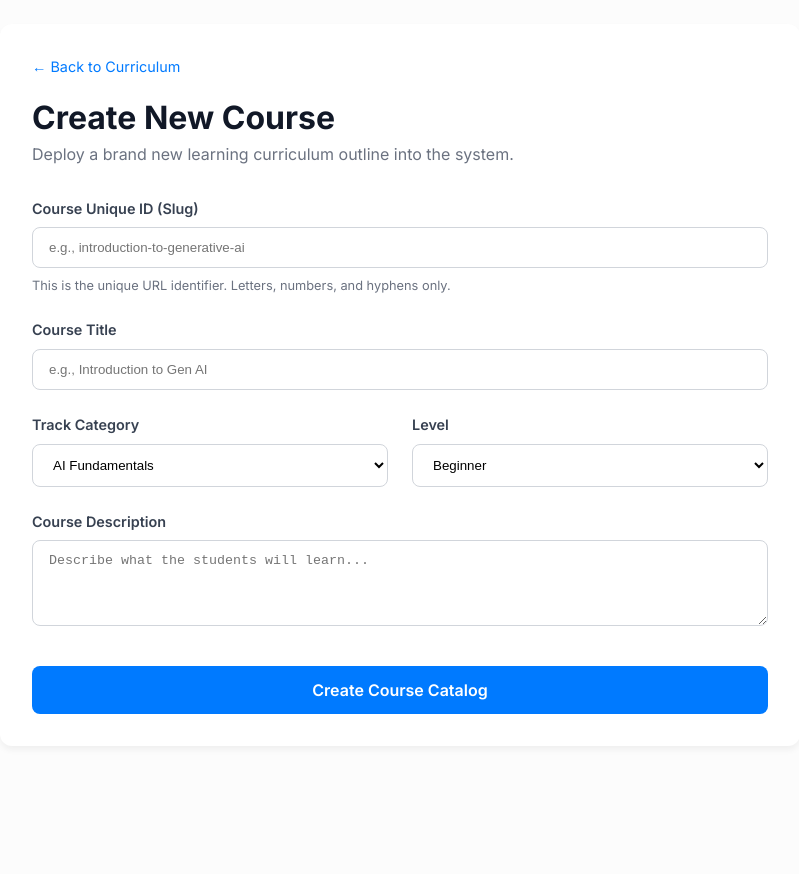
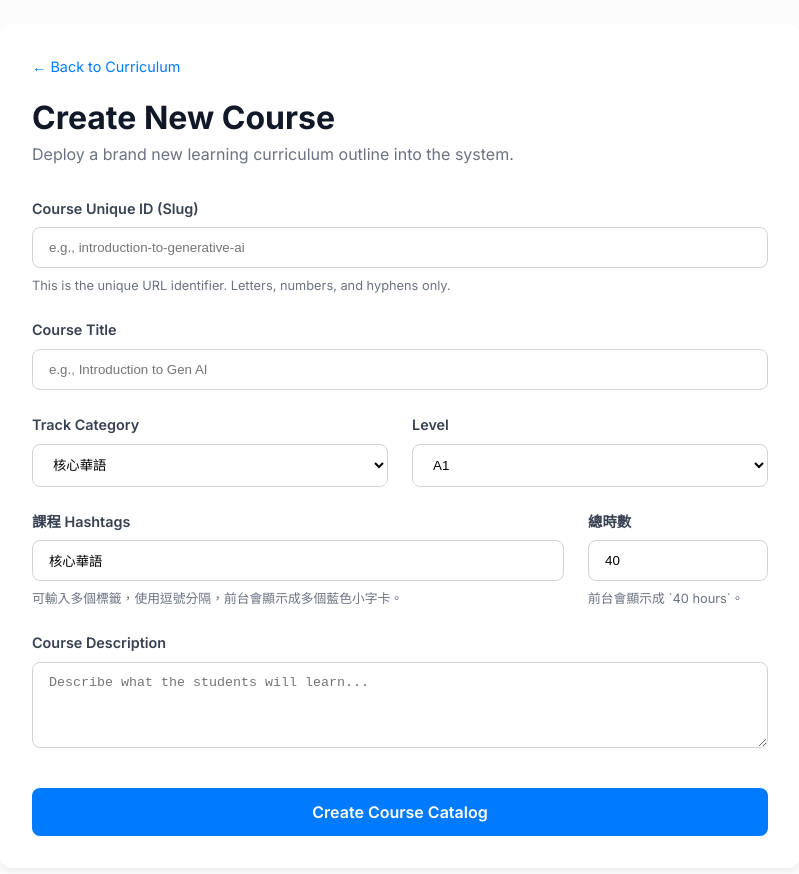
Before and after one commit to 105703003jerry-glitch/tku, a Next.js app: page /admin/courses/new in a window 1280 px wide. Shown: the top 874 px of the page, without its empty margins (240-1039 px from the left). Before the commit the page ends 800 px from the top, so only its background shows below. Built offline with nearby package versions, Linux system fonts and the light colour scheme.

Commit message:
Refine course metadata editing and display

```diff
--- a/app/admin/courses/actions.js
+++ b/app/admin/courses/actions.js
@@ -2,6 +2,7 @@
 
 import db from '@/api/_lib/db';
 import { getAuthUser } from '@/app/lib/authSession';
+import { buildTrackMetadata, formatDurationLabel } from '@/app/lib/courseMeta';
 import { revalidatePath } from 'next/cache';
 
 // Verify Admin Role before execution
@@ -21,15 +22,12 @@ export async function createCourse(formData) {
     const title = formData.get('title');
     const description = formData.get('description');
     const trackKey = formData.get('trackKey');
+    const trackLabels = formData.get('trackLabels');
     const levelKey = formData.get('levelKey');
+    const durationHours = formData.get('durationHours');
     const summary = description;
-    const trackLabelZh = trackKey === 'ai-fundamentals'
-      ? 'AI Fundamentals'
-      : trackKey === 'data-engineering'
-        ? 'Data Engineering'
-        : 'Career Path';
-    const trackLabelEn = trackLabelZh;
-    const durationLabel = 'Self-paced';
+    const trackMeta = buildTrackMetadata(trackKey, trackLabels);
+    const durationLabel = formatDurationLabel(durationHours);
     const instructorName = 'TKU Team';
     const formatLabel = 'Video lessons';
     const audienceLabel = 'All learners';
@@ -49,9 +47,9 @@ export async function createCourse(formData) {
       )
       VALUES (
         ${id},
-        ${trackKey},
-        ${trackLabelZh},
-        ${trackLabelEn},
+        ${trackMeta.trackKey},
+        ${trackMeta.trackLabelZh},
+        ${trackMeta.trackLabelEn},
         ${levelKey},
         ${durationLabel},
         ${instructorName},
@@ -183,13 +181,26 @@ export async function updateCourseDetails(formData) {
     const title = formData.get('title');
     const description = formData.get('description');
     const status = formData.get('status');
+    const trackKey = formData.get('trackKey');
+    const trackLabels = formData.get('trackLabels');
+    const levelKey = formData.get('levelKey');
+    const durationHours = formData.get('durationHours');
+    const trackMeta = buildTrackMetadata(trackKey, trackLabels);
+    const durationLabel = formatDurationLabel(durationHours);
 
     if (!id || !title) throw new Error("Missing required fields");
 
     // Update courses table
     await sql`
       UPDATE courses
-      SET status = ${status}, updated_at = NOW()
+      SET
+        track_key = ${trackMeta.trackKey},
+        track_label_zh = ${trackMeta.trackLabelZh},
+        track_label_en = ${trackMeta.trackLabelEn},
+        level_key = ${levelKey},
+        duration_label = ${durationLabel},
+        status = ${status},
+        updated_at = NOW()
       WHERE id = ${id}
     `;
 
--- a/app/admin/courses/new/page.jsx
+++ b/app/admin/courses/new/page.jsx
@@ -3,12 +3,15 @@
 import { useState, useTransition } from 'react';
 import { useRouter } from 'next/navigation';
 import { createCourse } from '../actions';
+import { TRACK_OPTIONS, LEVEL_OPTIONS } from '@/app/lib/courseMeta';
 import Link from 'next/link';
 
 export default function NewCoursePage() {
   const router = useRouter();
   const [isPending, startTransition] = useTransition();
   const [errorMsg, setErrorMsg] = useState(null);
+  const [trackKey, setTrackKey] = useState(TRACK_OPTIONS[0].key);
+  const [trackLabels, setTrackLabels] = useState(TRACK_OPTIONS[0].labelZh);
 
   const handleSubmit = (e) => {
     e.preventDefault();
@@ -58,20 +61,54 @@ export default function NewCoursePage() {
           <div style={{ display: 'flex', gap: '24px' }}>
             <div style={{ flex: 1, display: 'flex', flexDirection: 'column', gap: '8px' }}>
               <label style={{ fontWeight: 600, fontSize: '0.9rem', color: '#374151' }}>Track Category</label>
-              <select name="trackKey" required style={{ padding: '12px 16px', border: '1px solid #d1d5db', borderRadius: '8px', width: '100%', backgroundColor: 'white' }}>
-                <option value="ai-fundamentals">AI Fundamentals</option>
-                <option value="data-engineering">Data Engineering</option>
-                <option value="career-development">Career Path</option>
+              <select
+                name="trackKey"
+                required
+                value={trackKey}
+                onChange={(event) => {
+                  const nextTrackKey = event.target.value;
+                  const nextOption = TRACK_OPTIONS.find((option) => option.key === nextTrackKey);
+                  setTrackKey(nextTrackKey);
+                  if (nextOption) {
+                    setTrackLabels(nextOption.labelZh);
+                  }
+                }}
+                style={{ padding: '12px 16px', border: '1px solid #d1d5db', borderRadius: '8px', width: '100%', backgroundColor: 'white' }}
+              >
+                {TRACK_OPTIONS.map((option) => (
+                  <option key={option.key} value={option.key}>{option.labelZh}</option>
+                ))}
               </select>
             </div>
 
             <div style={{ flex: 1, display: 'flex', flexDirection: 'column', gap: '8px' }}>
               <label style={{ fontWeight: 600, fontSize: '0.9rem', color: '#374151' }}>Level</label>
               <select name="levelKey" required style={{ padding: '12px 16px', border: '1px solid #d1d5db', borderRadius: '8px', width: '100%', backgroundColor: 'white' }}>
-                <option value="beginner">Beginner</option>
-                <option value="intermediate">Intermediate</option>
-                <option value="advanced">Advanced</option>
+                {LEVEL_OPTIONS.map((level) => (
+                  <option key={level} value={level}>{level}</option>
+                ))}
               </select>
+            </div>
+          </div>
+
+          <div style={{ display: 'flex', gap: '24px', flexWrap: 'wrap' }}>
+            <div style={{ flex: '1 1 380px', display: 'flex', flexDirection: 'column', gap: '8px' }}>
+              <label style={{ fontWeight: 600, fontSize: '0.9rem', color: '#374151' }}>課程 Hashtags</label>
+              <input
+                name="trackLabels"
+                type="text"
+                value={trackLabels}
+                onChange={(event) => setTrackLabels(event.target.value)}
+                placeholder="例如：核心華語, 口說訓練, 初級"
+                style={{ padding: '12px 16px', border: '1px solid #d1d5db', borderRadius: '8px', width: '100%' }}
+              />
+              <span style={{ fontSize: '0.8rem', color: '#6b7280' }}>可輸入多個標籤，使用逗號分隔，前台會顯示成多個藍色小字卡。</span>
+            </div>
+
+            <div style={{ flex: '0 0 180px', display: 'flex', flexDirection: 'column', gap: '8px' }}>
+              <label style={{ fontWeight: 600, fontSize: '0.9rem', color: '#374151' }}>總時數</label>
+              <input name="durationHours" required min="1" type="number" defaultValue="40" placeholder="40" style={{ padding: '12px 16px', border: '1px solid #d1d5db', borderRadius: '8px', width: '100%' }} />
+              <span style={{ fontSize: '0.8rem', color: '#6b7280' }}>前台會顯示成 `40 hours`。</span>
             </div>
           </div>
 
--- /dev/null
+++ b/app/lib/courseMeta.js
@@ -0,0 +1,52 @@
+export const TRACK_OPTIONS = [
+  { key: 'mandarin-core', labelZh: '核心華語', labelEn: 'Core Mandarin' },
+  { key: 'tocfl-pathway', labelZh: 'TOCFL 路徑', labelEn: 'TOCFL Pathway' },
+  { key: 'professional-track', labelZh: '專業華語', labelEn: 'Professional Mandarin' },
+  { key: 'conversation-lab', labelZh: '口說實戰', labelEn: 'Conversation Lab' },
+  { key: 'business-mandarin', labelZh: '商務華語', labelEn: 'Business Mandarin' },
+  { key: 'culture-literacy', labelZh: '文化素養', labelEn: 'Culture Literacy' },
+];
+
+export const LEVEL_OPTIONS = [
+  'A1', 'A2', 'A3', 'A4', 'A5', 'A6',
+  'B1', 'B2', 'B3', 'B4', 'B5', 'B6',
+  'C1', 'C2', 'C3', 'C4', 'C5', 'C6',
+];
+
+export function getTrackOptionByKey(trackKey) {
+  return TRACK_OPTIONS.find((option) => option.key === trackKey) || TRACK_OPTIONS[0];
+}
+
+export function parseTrackLabels(labelText) {
+  if (!labelText) {
+    return [];
+  }
+
+  return labelText
+    .split(/[,\n#]+/)
+    .map((label) => label.trim())
+    .filter(Boolean);
+}
+
+export function buildTrackMetadata(trackKey, rawTrackLabels) {
+  const trackOption = getTrackOptionByKey(trackKey);
+  const parsedLabels = parseTrackLabels(rawTrackLabels);
+  const labels = parsedLabels.length > 0 ? parsedLabels : [trackOption.labelZh];
+
+  return {
+    trackKey: trackOption.key,
+    trackLabelZh: labels.join(', '),
+    trackLabelEn: trackOption.labelEn,
+    trackLabels: labels,
+  };
+}
+
+export function formatDurationLabel(durationHours) {
+  const numericHours = Number.parseInt(durationHours, 10);
+
+  if (!Number.isFinite(numericHours) || numericHours <= 0) {
+    return 'Self-paced';
+  }
+
+  return `${numericHours} hours`;
+}
```
Also changed, not shown: app/admin/courses/[courseId]/page.jsx (+28 -0 lines), app/courses/page.jsx (+7 -2 lines).
